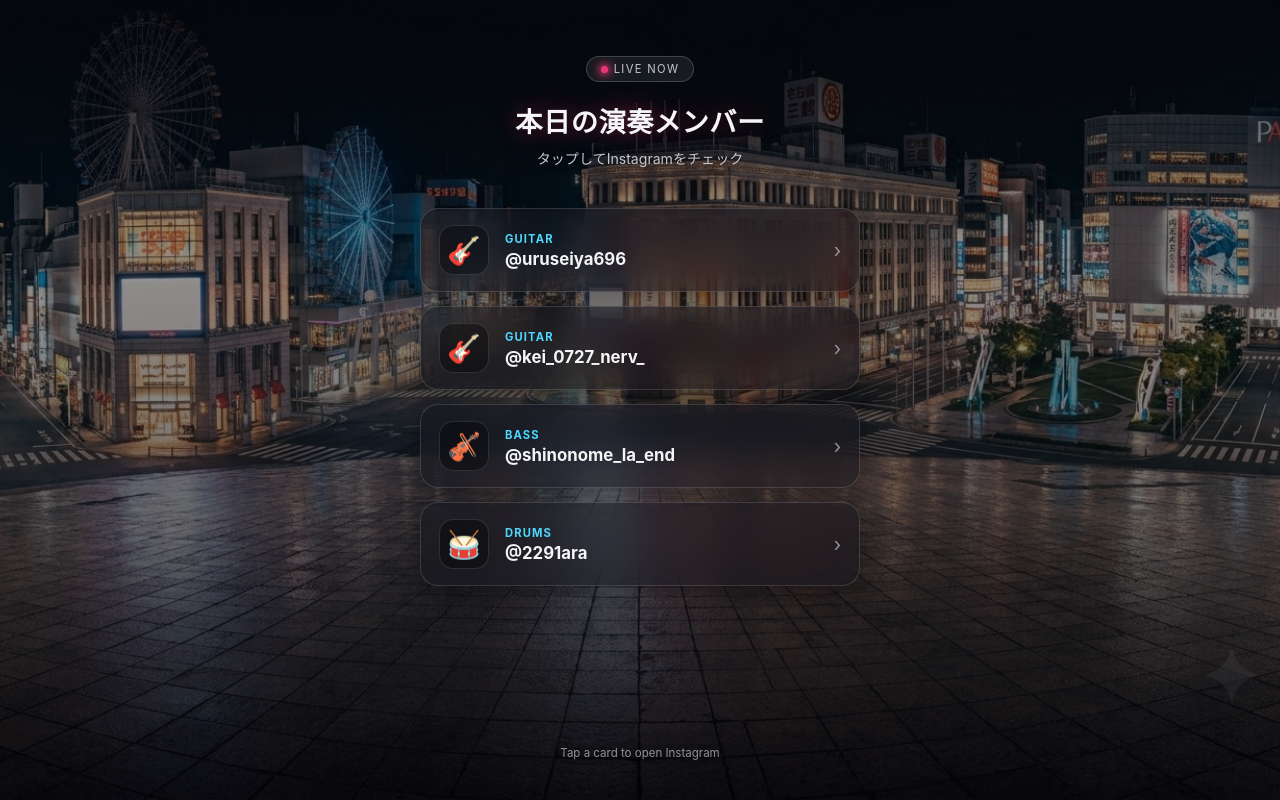
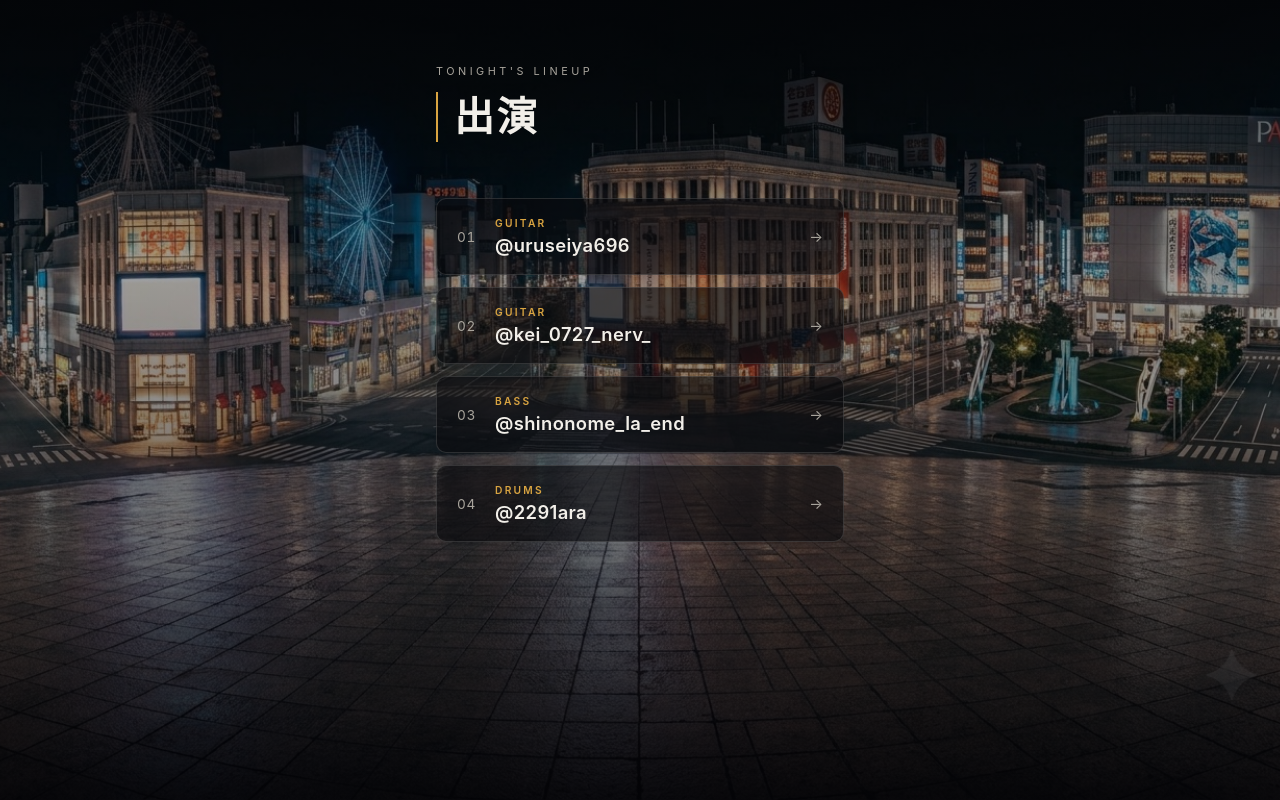
Before and after one commit to hamajimanz-boop/roji-live-qr, a plain HTML site: page index.html in a window 1280 px wide. Drawn offline with Linux system fonts and the light colour scheme.

Commit message:
Simplify copy: remove subtitle and footer text

```diff
--- a/index.html
+++ b/index.html
@@ -3,79 +3,53 @@
 <head>
 <meta charset="UTF-8">
 <meta name="viewport" content="width=device-width, initial-scale=1, maximum-scale=1">
-<title>本日のメンバー</title>
+<title>出演メンバー</title>
 <style>
   :root {
     color-scheme: dark;
-    --accent: #ff3b7f;
-    --accent-2: #4fd8ff;
-    --text: #f5f5f7;
-    --sub: #c7c7d1;
+    --accent: #d9a441;
+    --text: #f2efe9;
+    --sub: #a8a49c;
+    --line: rgba(242,239,233,0.18);
   }
   * { box-sizing: border-box; -webkit-tap-highlight-color: transparent; }
   html, body {
     margin: 0;
     min-height: 100%;
     color: var(--text);
-    font-family: -apple-system, BlinkMacSystemFont, "Hiragino Sans", "Hiragino Kaku Gothic ProN", sans-serif;
+    font-family: "Hiragino Mincho ProN", "Hiragino Sans", -apple-system, serif;
   }
   body {
     display: flex;
     justify-content: center;
     background:
-      linear-gradient(180deg, rgba(4,4,10,0.72) 0%, rgba(4,4,10,0.4) 30%, rgba(4,4,10,0.55) 65%, rgba(2,2,6,0.9) 100%),
+      linear-gradient(180deg, rgba(3,3,6,0.82) 0%, rgba(3,3,6,0.35) 32%, rgba(3,3,6,0.55) 68%, rgba(3,3,6,0.94) 100%),
       url('assets/bg.jpg') center 40% / cover no-repeat;
     min-height: 100vh;
   }
   main {
     width: 100%;
-    max-width: 480px;
-    padding: 56px 20px 40px;
+    max-width: 460px;
+    padding: 64px 26px 40px;
     display: flex;
     flex-direction: column;
     min-height: 100vh;
   }
-  .badge {
-    align-self: center;
-    display: flex;
-    align-items: center;
-    gap: 6px;
-    background: rgba(255,255,255,0.08);
-    border: 1px solid rgba(255,255,255,0.18);
-    backdrop-filter: blur(8px);
-    padding: 5px 14px;
-    border-radius: 999px;
-    font-size: 0.7rem;
-    letter-spacing: 0.12em;
+  .eyebrow {
+    font-family: -apple-system, "Hiragino Sans", sans-serif;
+    font-size: 0.68rem;
+    letter-spacing: 0.32em;
     color: var(--sub);
-    margin-bottom: 18px;
-  }
-  .dot {
-    width: 7px;
-    height: 7px;
-    border-radius: 50%;
-    background: var(--accent);
-    box-shadow: 0 0 8px 2px var(--accent);
-    animation: pulse 1.6s ease-in-out infinite;
-  }
-  @keyframes pulse {
-    0%, 100% { opacity: 1; }
-    50% { opacity: 0.35; }
+    margin: 0 0 14px;
   }
   h1 {
-    text-align: center;
-    font-size: 1.7rem;
-    font-weight: 800;
-    letter-spacing: 0.02em;
-    margin: 0 0 8px;
-    text-shadow: 0 0 24px rgba(255,59,127,0.45), 0 2px 12px rgba(0,0,0,0.6);
-  }
-  p.sub {
-    text-align: center;
-    color: var(--sub);
-    font-size: 0.88rem;
-    margin: 0 0 40px;
-    text-shadow: 0 1px 6px rgba(0,0,0,0.6);
+    font-size: 2.5rem;
+    font-weight: 600;
+    line-height: 1.25;
+    letter-spacing: 0.06em;
+    margin: 0 0 56px;
+    border-left: 2px solid var(--accent);
+    padding-left: 16px;
   }
   ul {
     list-style: none;
@@ -83,77 +57,66 @@
     padding: 0;
     display: flex;
     flex-direction: column;
-    gap: 14px;
+    gap: 12px;
   }
   a.member {
     display: flex;
     align-items: center;
     gap: 16px;
-    background: rgba(22,22,30,0.55);
-    border: 1px solid rgba(255,255,255,0.14);
-    border-radius: 18px;
-    padding: 16px 18px;
+    padding: 18px 20px;
+    background: rgba(10,10,14,0.62);
+    border: 1px solid rgba(242,239,233,0.14);
+    border-radius: 10px;
     text-decoration: none;
     color: var(--text);
-    backdrop-filter: blur(16px) saturate(140%);
-    -webkit-backdrop-filter: blur(16px) saturate(140%);
-    box-shadow: 0 6px 24px rgba(0,0,0,0.35);
-    transition: background 0.15s ease, transform 0.1s ease, border-color 0.15s ease;
+    transition: background 0.15s ease, border-color 0.15s ease;
   }
   a.member:active {
-    background: rgba(255,59,127,0.14);
-    border-color: rgba(255,59,127,0.5);
-    transform: scale(0.97);
+    background: rgba(10,10,14,0.8);
+    border-color: rgba(217,164,65,0.5);
   }
-  .icon {
-    font-size: 1.7rem;
-    width: 50px;
-    height: 50px;
-    display: flex;
-    align-items: center;
-    justify-content: center;
-    background: rgba(0,0,0,0.35);
-    border: 1px solid rgba(255,255,255,0.12);
-    border-radius: 14px;
+  a.member:active .num { color: var(--accent); }
+  .num {
+    font-size: 0.85rem;
+    color: var(--sub);
+    font-variant-numeric: tabular-nums;
+    letter-spacing: 0.05em;
     flex-shrink: 0;
+    width: 22px;
+    transition: color 0.15s ease;
   }
   .info { flex: 1; min-width: 0; }
   .instrument {
-    font-size: 0.7rem;
-    color: var(--accent-2);
-    font-weight: 700;
-    letter-spacing: 0.1em;
+    font-family: -apple-system, "Hiragino Sans", sans-serif;
+    font-size: 0.64rem;
+    color: var(--accent);
+    font-weight: 600;
+    letter-spacing: 0.22em;
     text-transform: uppercase;
   }
   .handle {
-    font-size: 1.05rem;
-    font-weight: 700;
-    margin-top: 3px;
+    font-size: 1.15rem;
+    font-weight: 600;
+    margin-top: 5px;
+    letter-spacing: 0.02em;
     white-space: nowrap;
     overflow: hidden;
     text-overflow: ellipsis;
+    transition: opacity 0.15s ease;
   }
-  .chev {
+  .arrow {
+    font-family: -apple-system, sans-serif;
     color: var(--sub);
-    font-size: 1.2rem;
-    opacity: 0.7;
-  }
-  footer {
-    text-align: center;
-    margin-top: 44px;
-    color: rgba(255,255,255,0.55);
-    font-size: 0.72rem;
-    text-shadow: 0 1px 6px rgba(0,0,0,0.6);
+    font-size: 0.9rem;
+    align-self: center;
   }
 </style>
 </head>
 <body>
 <main>
-  <div class="badge"><span class="dot"></span>LIVE NOW</div>
-  <h1>本日の演奏メンバー</h1>
-  <p class="sub">タップしてInstagramをチェック</p>
+  <p class="eyebrow">TONIGHT'S LINEUP</p>
+  <h1>出演</h1>
   <ul id="member-list"></ul>
-  <footer>Tap a card to open Instagram</footer>
 </main>
 
 <script>
@@ -161,10 +124,10 @@
   const NAMESPACE = "roji-live-7bab4fe7";
 
   const members = [
-    { instrument: "Guitar", emoji: "🎸", counter: "guitar1", url: "https://www.instagram.com/uruseiya696?igsh=MWt5bTY5OWx0bDBlcQ==" },
-    { instrument: "Guitar", emoji: "🎸", counter: "guitar2", url: "https://www.instagram.com/kei_0727_nerv_?igsh=ZWY0cmNkc2M0dTI2" },
-    { instrument: "Bass",   emoji: "🎻", counter: "bass",    url: "https://www.instagram.com/shinonome_la_end?igsh=MW1nY3NvdmxndTJkdQ==" },
-    { instrument: "Drums",  emoji: "🥁", counter: "drums",   url: "https://www.instagram.com/2291ara?igsh=MWtxMHhmazQ4Z296dA%3D%3D&utm_source=qr" }
+    { instrument: "Guitar", counter: "guitar1", url: "https://www.instagram.com/uruseiya696?igsh=MWt5bTY5OWx0bDBlcQ==" },
+    { instrument: "Guitar", counter: "guitar2", url: "https://www.instagram.com/kei_0727_nerv_?igsh=ZWY0cmNkc2M0dTI2" },
+    { instrument: "Bass",   counter: "bass",    url: "https://www.instagram.com/shinonome_la_end?igsh=MW1nY3NvdmxndTJkdQ==" },
+    { instrument: "Drums",  counter: "drums",   url: "https://www.instagram.com/2291ara?igsh=MWtxMHhmazQ4Z296dA%3D%3D&utm_source=qr" }
   ];
 
   function handleFromUrl(url) {
@@ -177,7 +140,7 @@
   }
 
   const list = document.getElementById("member-list");
-  members.forEach((m) => {
+  members.forEach((m, i) => {
     const li = document.createElement("li");
     const a = document.createElement("a");
     a.className = "member";
@@ -185,12 +148,12 @@
     a.rel = "noopener";
 
     a.innerHTML = `
-      <div class="icon">${m.emoji}</div>
+      <div class="num">${String(i + 1).padStart(2, "0")}</div>
       <div class="info">
         <div class="instrument">${m.instrument}</div>
         <div class="handle">${handleFromUrl(m.url)}</div>
       </div>
-      <div class="chev">›</div>
+      <div class="arrow">→</div>
     `;
 
     a.addEventListener("click", () => {
```
